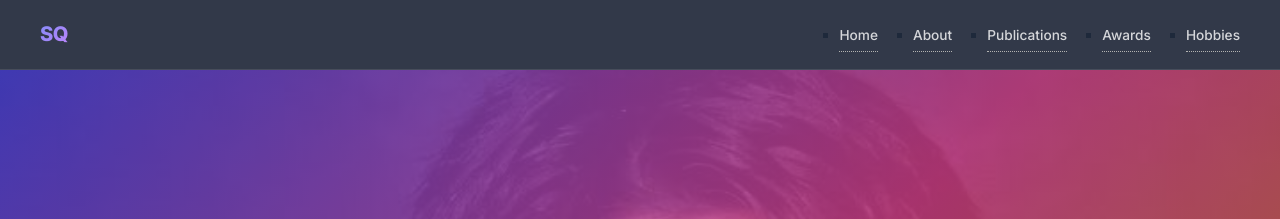
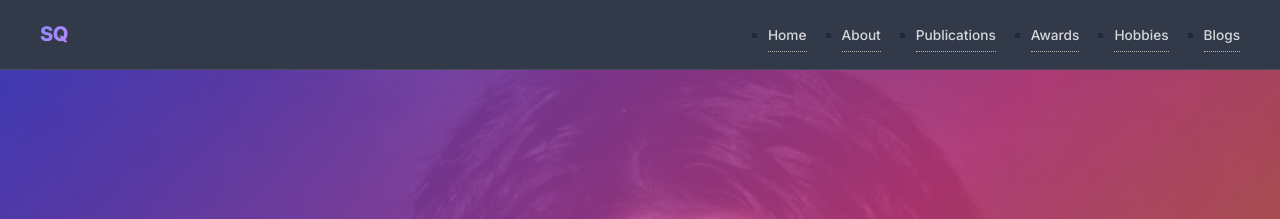
Before and after one commit to SorryQin/SorryQin.github.io, a Jekyll site: the page built from index.md, in a window 1280 px wide. Shown: the top 219 px of the page. Built offline with Jekyll 4.4.1, drawn with Linux system fonts in a browser that asks for light colours; nearby versions of some CDN libraries; a style sheet for code colours, icons or effects is not loaded.

Commit message:
Add Blogs link to navigation

```diff
--- a/index.md
+++ b/index.md
@@ -501,6 +501,7 @@ body {
     <li><a href="/publications/">Publications</a></li>
     <li><a href="/awards/">Awards</a></li>
     <li><a href="/hobbies/">Hobbies</a></li>
+    <li><a href="/blogs/">Blogs</a></li>
   </ul>
 </nav>
 
```
